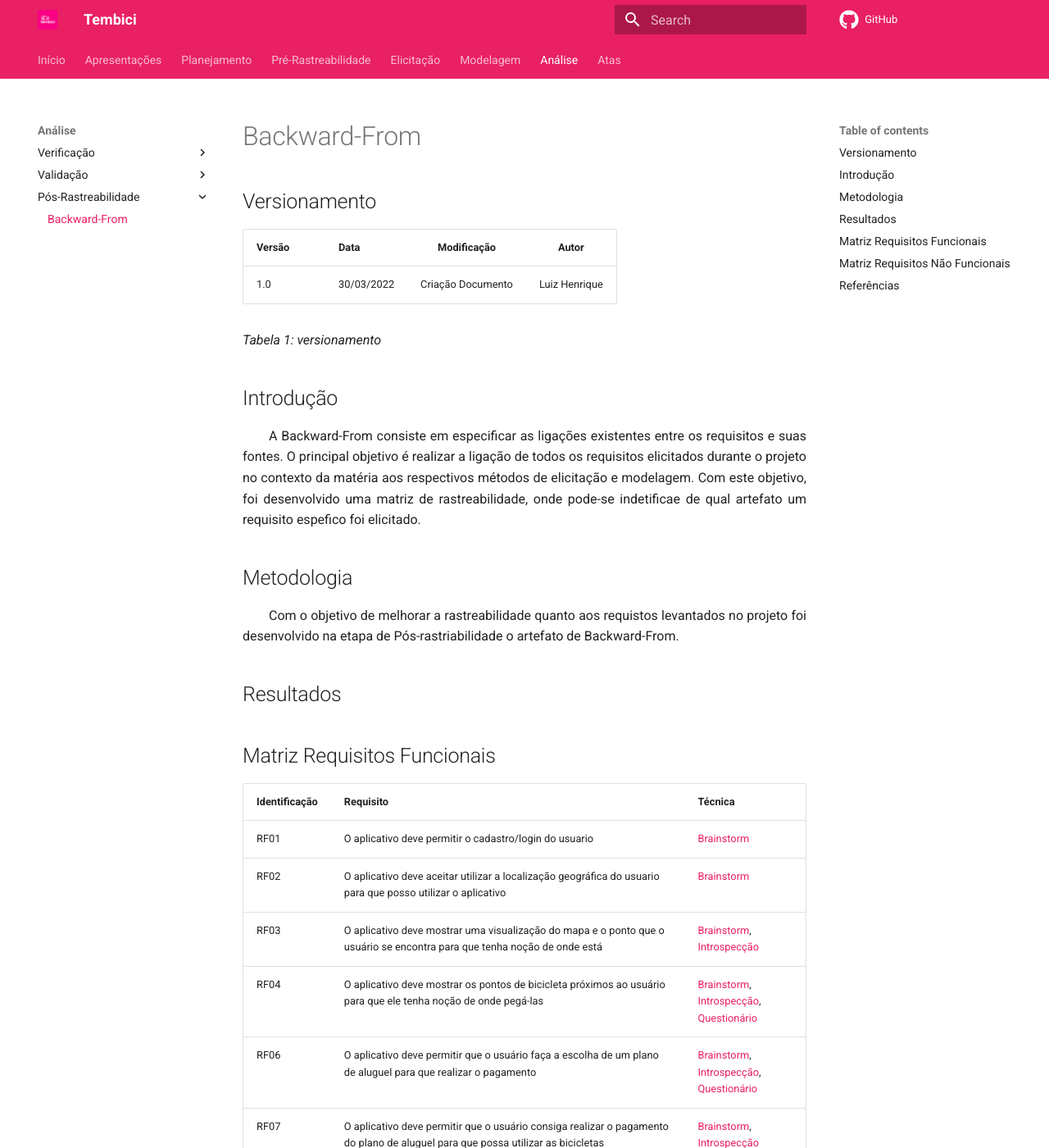
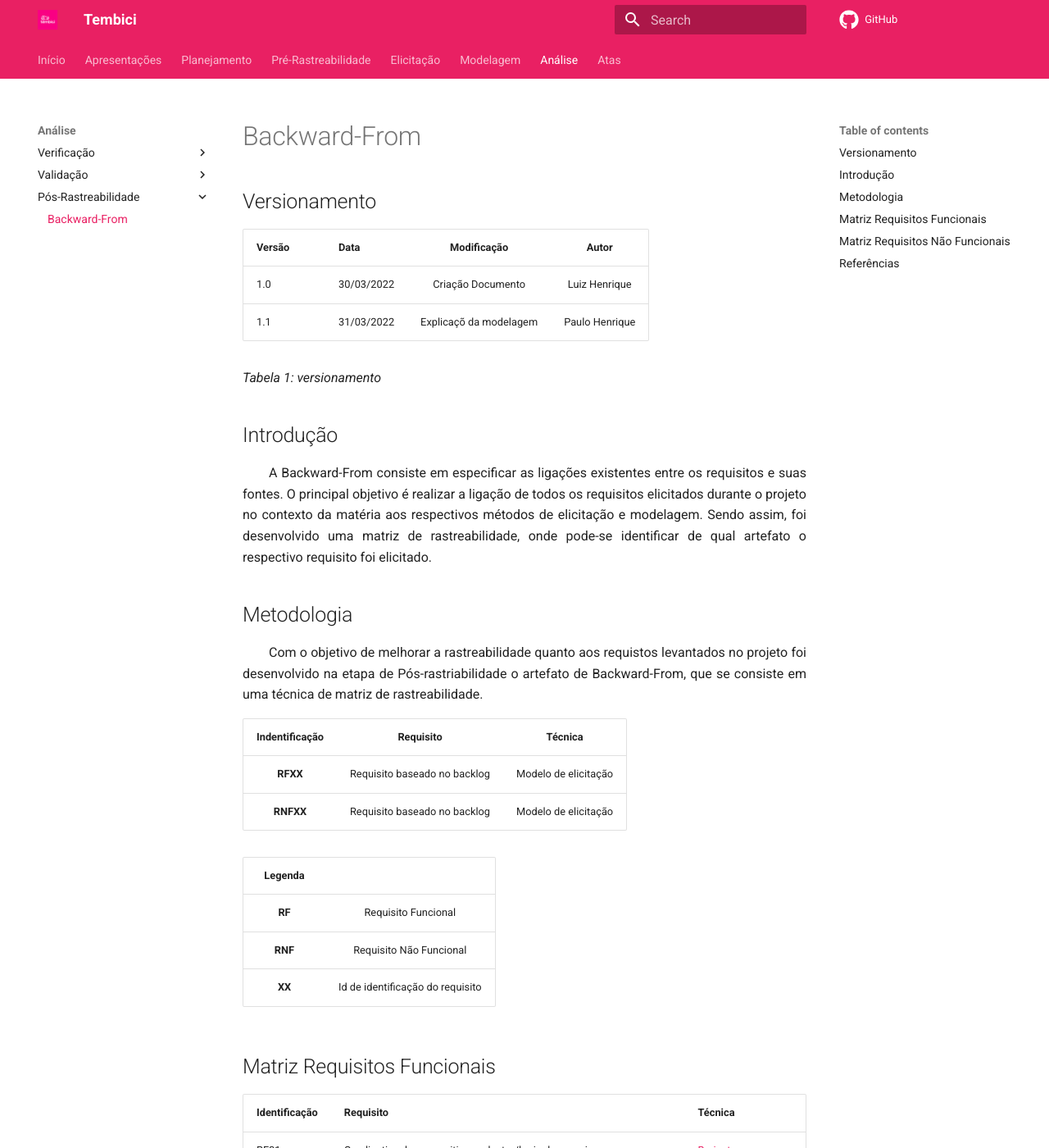
Before and after one commit to Requisitos-de-Software/2021.2-Tembici, an MkDocs documentation site: the page built from docs/pos-rastreabilidade/backward-from.md, in a window 1280 px wide and 1400 px high. Shown: the whole window at 82% size. Built offline with MkDocs 1.6.1 and Material for MkDocs 9.7.7, drawn with Linux system fonts in a browser that asks for light colours; comment, search, counter and statistics services are not loaded; some of the changed text lies outside the part shown.

Commit message:
#67 - Explicação da modelagem

```diff
--- a/docs/pos-rastreabilidade/backward-from.md
+++ b/docs/pos-rastreabilidade/backward-from.md
@@ -5,18 +5,28 @@
 | Versão | Data | Modificação | Autor |
 |-|-|:-:|:-:|
 | 1.0 | 30/03/2022 | Criação Documento | Luiz Henrique |
+| 1.1 | 31/03/2022 | Explicaçõ da modelagem | Paulo Henrique |
 
 *Tabela 1: versionamento*
 
 ## Introdução
 
-<p align="justify">&emsp;&emsp;A Backward-From consiste em especificar as ligações existentes entre os requisitos e suas fontes. O principal objetivo é realizar a ligação de todos os requisitos elicitados durante o projeto no contexto da matéria aos respectivos métodos de elicitação e modelagem. Com este objetivo, foi desenvolvido uma matriz de rastreabilidade, onde pode-se indetificae de qual artefato um requisito espefico foi elicitado.</p>
+<p align="justify">&emsp;&emsp;A Backward-From consiste em especificar as ligações existentes entre os requisitos e suas fontes. O principal objetivo é realizar a ligação de todos os requisitos elicitados durante o projeto no contexto da matéria aos respectivos métodos de elicitação e modelagem. Sendo assim, foi desenvolvido uma matriz de rastreabilidade, onde pode-se identificar de qual artefato o respectivo requisito foi elicitado.</p>
 
 ## Metodologia
 
-<p align="justify">&emsp;&emsp;Com o objetivo de melhorar a rastreabilidade quanto aos requistos levantados no projeto foi desenvolvido na etapa de Pós-rastriabilidade o artefato de Backward-From.  </p>
+<p align="justify">&emsp;&emsp;Com o objetivo de melhorar a rastreabilidade quanto aos requistos levantados no projeto foi desenvolvido na etapa de Pós-rastriabilidade o artefato de Backward-From, que se consiste em uma técnica de matriz de rastreabilidade.</p>
 
-## Resultados
+| Indentificação | Requisito | Técnica |
+|:-------------:|:--------------------:|:--------------------:|
+|**RFXX**| Requisito baseado no backlog | Modelo de elicitação |
+|**RNFXX**| Requisito baseado no backlog | Modelo de elicitação |
+
+|Legenda||
+|:----:|:--------------------:|
+|**RF**| Requisito Funcional |
+|**RNF**| Requisito Não Funcional |
+|**XX**| Id de identificação do requisito |
 
 ## Matriz Requisitos Funcionais
 
@@ -32,9 +42,6 @@
 | RF09 | O aplicativo deve cobrar o usuário caso ele passe do tempo limite de uso da bicicleta para que tenha controle do uso e do plano do usuário | [Brainstorm](https://requisitos-de-software.github.io/2021.2-Tembici/elicitacao/tecnicas/brainstorm/) |
 | RF10 | O aplicativo deve avisar o usuário caso o seu tempo esteja acabando para que ele tenha noção do tempo de uso  | [Brainstorm](https://requisitos-de-software.github.io/2021.2-Tembici/elicitacao/tecnicas/brainstorm/) |
 | RF11 | O aplicativo deve conter premiações e recompensas gamificadas para que o usuário se sinta mais engajado em usá-lo  | [Brainstorm](https://requisitos-de-software.github.io/2021.2-Tembici/elicitacao/tecnicas/brainstorm/) |
-| RNF12 | O aplicativo deve funcionar em dispositivos de tamanhos diferentes  | [Brainstorm](https://requisitos-de-software.github.io/2021.2-Tembici/elicitacao/tecnicas/brainstorm/) |
-| RNF13 | O sistema e as estações de bicicleta devem ter uma comunicação prática  | [Brainstorm](https://requisitos-de-software.github.io/2021.2-Tembici/elicitacao/tecnicas/brainstorm/) |
-| RNF14 | O aplicativo pode possuir um sistema gamificado que apresentará de maneira simples o progresso diário de km e calorias em corridas  | [Brainstorm](https://requisitos-de-software.github.io/2021.2-Tembici/elicitacao/tecnicas/brainstorm/), [Introspecção](https://requisitos-de-software.github.io/2021.2-Tembici/elicitacao/tecnicas/introspeccao/), [Questionário](https://requisitos-de-software.github.io/2021.2-Tembici/elicitacao/tecnicas/questionario/) |
 | RF15 | O aplicativo pode possuir uma seção fomentando os pontos positivos de se utilizar as bicicletas no dia-a-dia, como melhorar a saúde, ser menos poluente e ser mais barato quando comparados a outros meios de locomoção  | [Brainstorm](https://requisitos-de-software.github.io/2021.2-Tembici/elicitacao/tecnicas/brainstorm/), [Introspecção](https://requisitos-de-software.github.io/2021.2-Tembici/elicitacao/tecnicas/introspeccao/) |
 | RF16 | O aplicativo pode possuir uma função de bloquear um usuário de alugar bicicletas dado um certo número de infrações  | [Brainstorm](https://requisitos-de-software.github.io/2021.2-Tembici/elicitacao/tecnicas/brainstorm/) |
 | RF17 | O usuário deverá poder acessar o aplicativo utilizando seu aparelho móvel| [Introspecção](https://requisitos-de-software.github.io/2021.2-Tembici/elicitacao/tecnicas/introspeccao/) |
@@ -47,8 +54,11 @@
 | RF24 | O app deve permitir que usuário assinante consiga retirar uma bicicleta em uma estação | [Questionário](https://requisitos-de-software.github.io/2021.2-Tembici/elicitacao/tecnicas/questionario/) |
 
 ## Matriz Requisitos Não Funcionais
-
-
+| Identificação | Requisito | Técnica |
+|---|---|---|
+| RNF12 | O aplicativo deve funcionar em dispositivos de tamanhos diferentes  | [Brainstorm](https://requisitos-de-software.github.io/2021.2-Tembici/elicitacao/tecnicas/brainstorm/) |
+| RNF13 | O sistema e as estações de bicicleta devem ter uma comunicação prática  | [Brainstorm](https://requisitos-de-software.github.io/2021.2-Tembici/elicitacao/tecnicas/brainstorm/) |
+| RNF14 | O aplicativo pode possuir um sistema gamificado que apresentará de maneira simples o progresso diário de km e calorias em corridas  | [Brainstorm](https://requisitos-de-software.github.io/2021.2-Tembici/elicitacao/tecnicas/brainstorm/), [Introspecção](https://requisitos-de-software.github.io/2021.2-Tembici/elicitacao/tecnicas/introspeccao/), [Questionário](https://requisitos-de-software.github.io/2021.2-Tembici/elicitacao/tecnicas/questionario/) |
 
 ## Referências
 
```
